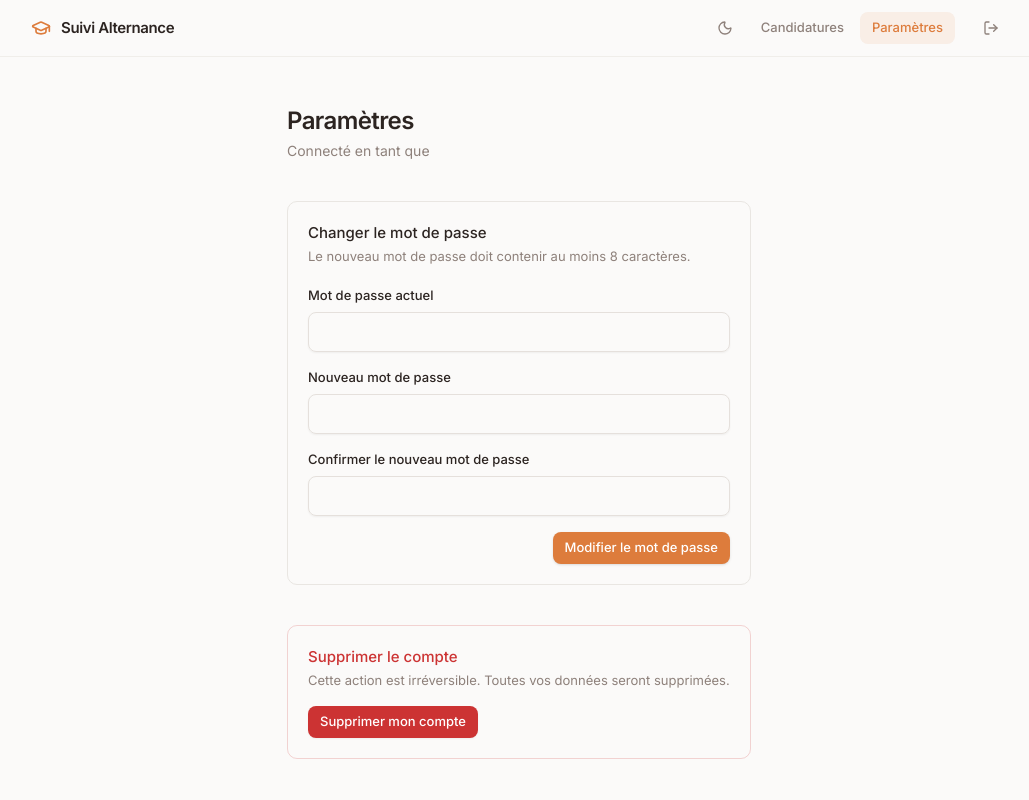
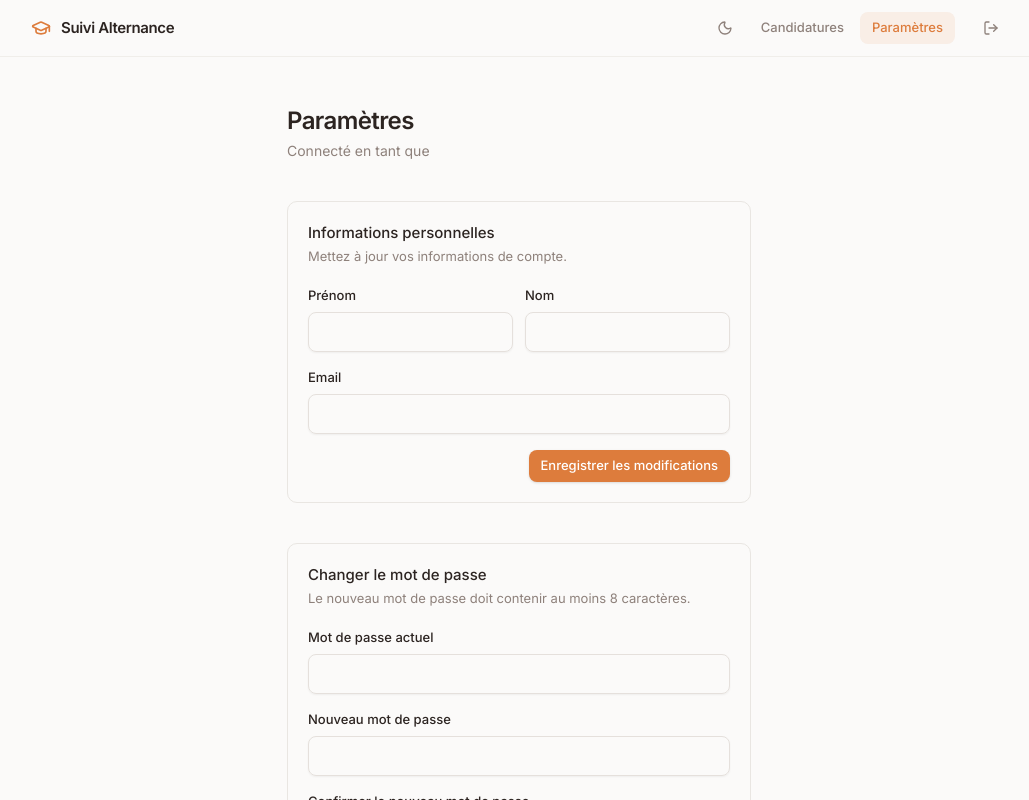
Before and after one commit to spitzerl/suivi-alternance, a React app in the folder frontend/: page /settings in a window 1280 px wide. Shown: the top 800 px of the page, without its empty margins (121-1150 px from the left). Built offline with nearby package versions, Linux system fonts and the light colour scheme; no server answers; sample sign-in values are in the browser's storage; the HTML template or start-up script is replaced by a standard one.

Commit message:
feat: modification email, nom et prénom

```diff
--- a/frontend/src/context/AuthContext.jsx
+++ b/frontend/src/context/AuthContext.jsx
@@ -42,8 +42,22 @@ export function AuthProvider({ children }) {
     return res.data;
   };
 
+  const getProfile = async () => {
+    const res = await api.get('/auth/profile');
+    return res.data;
+  };
+
+  const updateProfile = async (data) => {
+    const res = await api.patch('/auth/profile', data);
+    if (res.data.email) {
+      localStorage.setItem('email', res.data.email);
+      setEmail(res.data.email);
+    }
+    return res.data;
+  };
+
   return (
-    <AuthContext.Provider value={{ token, email, isAuthenticated, login, register, logout, editPassword, deleteAccount }}>
+    <AuthContext.Provider value={{ token, email, isAuthenticated, login, register, logout, editPassword, deleteAccount, getProfile, updateProfile }}>
       {children}
     </AuthContext.Provider>
   );
--- a/frontend/src/pages/SettingsPage.jsx
+++ b/frontend/src/pages/SettingsPage.jsx
@@ -1,4 +1,4 @@
-import { useState } from 'react';
+import { useState, useEffect } from 'react';
 import { useNavigate } from 'react-router-dom';
 import { useAuth } from '@/context/AuthContext';
 import { Button } from '@/components/ui/button';
@@ -6,8 +6,14 @@ import { Input } from '@/components/ui/input';
 import { Label } from '@/components/ui/label';
 
 export default function SettingsPage() {
-  const { email, editPassword, deleteAccount } = useAuth();
+  const { email, editPassword, deleteAccount, getProfile, updateProfile } = useAuth();
   const navigate = useNavigate();
+
+  // Profile state
+  const [profileData, setProfileData] = useState({ name: '', lastname: '', email: '' });
+  const [profileError, setProfileError] = useState('');
+  const [profileSuccess, setProfileSuccess] = useState('');
+  const [profileLoading, setProfileLoading] = useState(false);
 
   // Change password state
   const [pwdData, setPwdData] = useState({ oldPassword: '', newPassword: '', confirmPassword: '' });
@@ -20,6 +26,38 @@ export default function SettingsPage() {
   const [deleteError, setDeleteError] = useState('');
   const [deleteLoading, setDeleteLoading] = useState(false);
   const [showDeleteConfirm, setShowDeleteConfirm] = useState(false);
+
+  useEffect(() => {
+    const fetchProfile = async () => {
+      try {
+        const data = await getProfile();
+        setProfileData({
+          name: data.name || '',
+          lastname: data.lastname || '',
+          email: data.email || ''
+        });
+      } catch (err) {
+        console.error('Failed to fetch profile', err);
+      }
+    };
+    fetchProfile();
+  }, [getProfile]);
+
+  const handleProfileUpdate = async (e) => {
+    e.preventDefault();
+    setProfileError('');
+    setProfileSuccess('');
+    setProfileLoading(true);
+
+    try {
+      await updateProfile(profileData);
+      setProfileSuccess('Profil mis à jour avec succès.');
+    } catch (err) {
+      setProfileError(err.response?.data?.error || 'Erreur lors de la mise à jour du profil.');
+    } finally {
+      setProfileLoading(false);
+    }
+  };
 
   const handlePasswordChange = async (e) => {
     e.preventDefault();
@@ -69,6 +107,43 @@ export default function SettingsPage() {
           Connecté en tant que <span className="font-medium text-foreground">{email}</span>
         </p>
       </div>
+
+      {/* Profile info */}
+      <section className="space-y-4 border rounded-lg p-5">
+        <div>
+          <h2 className="text-[15px] font-medium">Informations personnelles</h2>
+          <p className="text-[13px] text-muted-foreground mt-0.5">Mettez à jour vos informations de compte.</p>
+        </div>
+
+        {profileError && (
+          <div className="text-[13px] text-destructive bg-destructive/10 rounded-md px-3 py-2">{profileError}</div>
+        )}
+        {profileSuccess && (
+          <div className="text-[13px] text-green-700 bg-green-50 rounded-md px-3 py-2">{profileSuccess}</div>
+        )}
+
+        <form onSubmit={handleProfileUpdate} className="space-y-3">
+          <div className="grid grid-cols-2 gap-3">
+            <div className="space-y-1.5">
+              <Label htmlFor="name" className="text-[13px]">Prénom</Label>
+              <Input id="name" value={profileData.name} onChange={(e) => setProfileData({ ...profileData, name: e.target.value })} className="h-10" />
+            </div>
+            <div className="space-y-1.5">
+              <Label htmlFor="lastname" className="text-[13px]">Nom</Label>
+              <Input id="lastname" value={profileData.lastname} onChange={(e) => setProfileData({ ...profileData, lastname: e.target.value })} className="h-10" />
+            </div>
+          </div>
+          <div className="space-y-1.5">
+            <Label htmlFor="email" className="text-[13px]">Email</Label>
+            <Input id="email" type="email" required value={profileData.email} onChange={(e) => setProfileData({ ...profileData, email: e.target.value })} className="h-10" />
+          </div>
+          <div className="flex justify-end pt-1">
+            <Button type="submit" size="sm" className="text-[13px]" disabled={profileLoading}>
+              {profileLoading ? 'Enregistrement…' : 'Enregistrer les modifications'}
+            </Button>
+          </div>
+        </form>
+      </section>
 
       {/* Change password */}
       <section className="space-y-4 border rounded-lg p-5">
```
Also changed, not shown: 2 other files (tests, documents, lock files or other folders).
